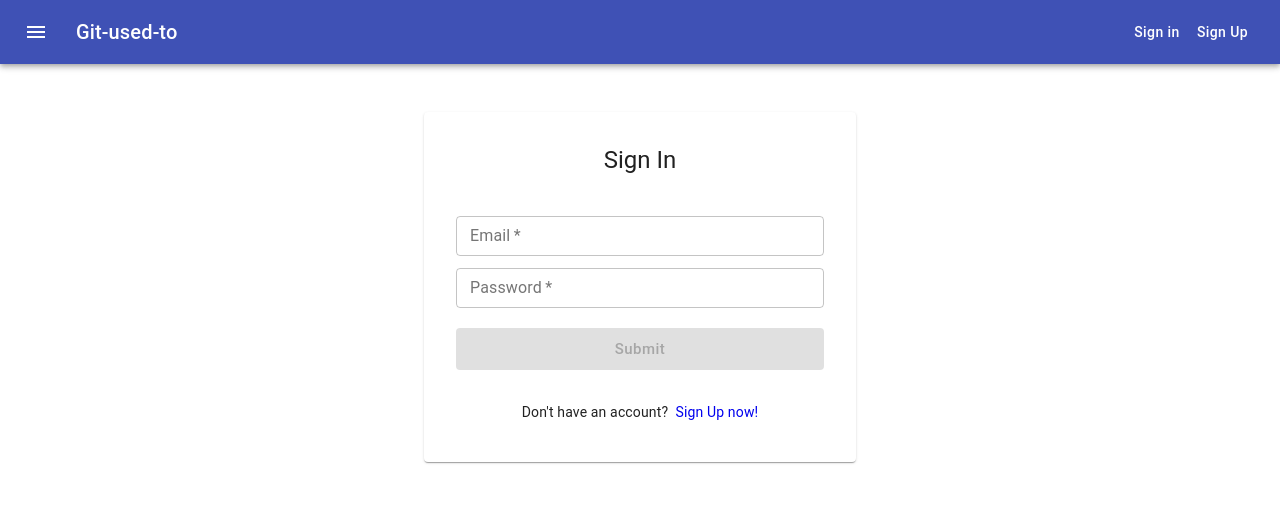
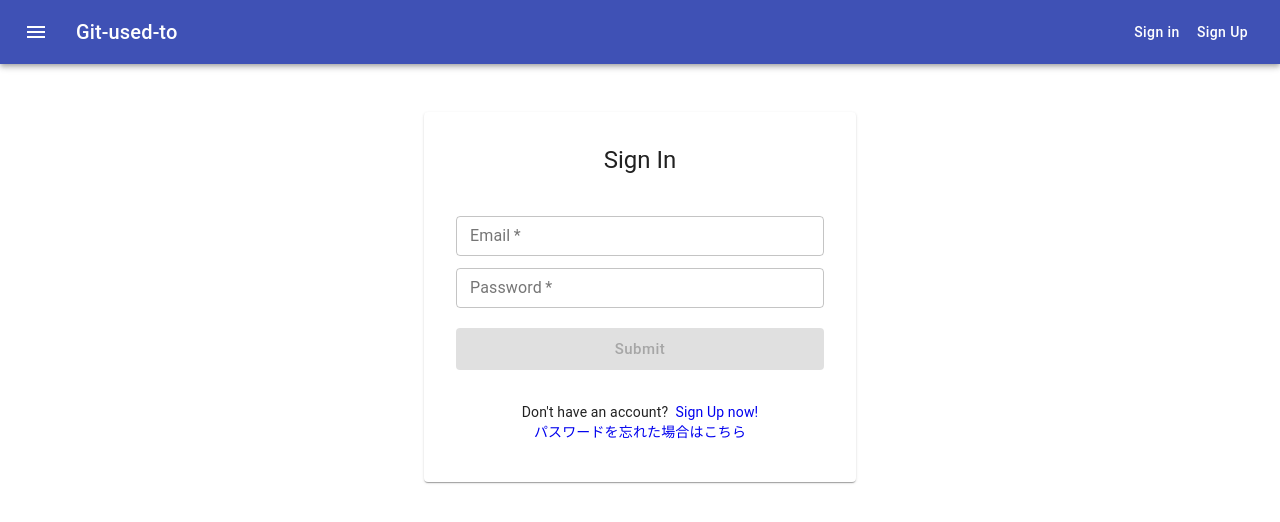
Before and after one commit to mk-daruma/git-used-to, a React (Create React App) app in the folder frontend/app/: page /signin in a window 1280 px wide. Shown: the top 522 px of the page. Built offline with nearby package versions, Linux system fonts and the light colour scheme; what axios-case-converter would draw is missing.

Commit message:
[update]パスワード変更メールのアドレス入力フォームへのリンクを追加 #5
アカウントを持っている人はサインインの画面に行くと考えたためこの箇所に追加をした。
レイアウトは後ほど整える。

```diff
--- a/frontend/app/src/components/pages/SignIn.tsx
+++ b/frontend/app/src/components/pages/SignIn.tsx
@@ -128,6 +128,11 @@ const SignIn: React.FC = () => {
                   Sign Up now!
                 </Link>
               </Typography>
+              <Typography variant="body2">
+                <Link to="/password/reset" className={classes.link}>
+                  パスワードを忘れた場合はこちら
+                </Link>
+              </Typography>
             </Box>
           </CardContent>
         </Card>
```
